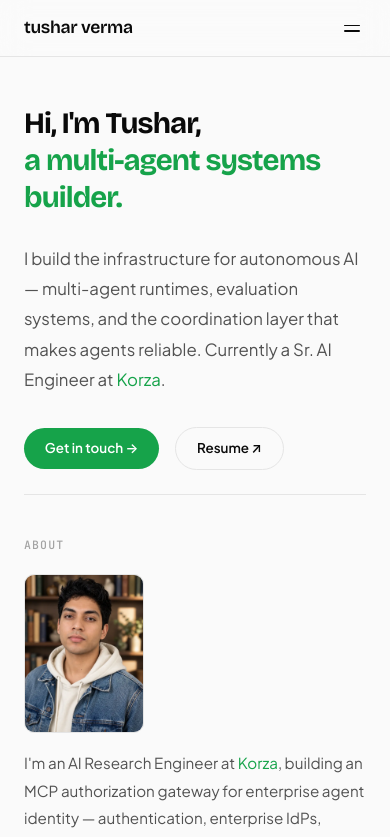
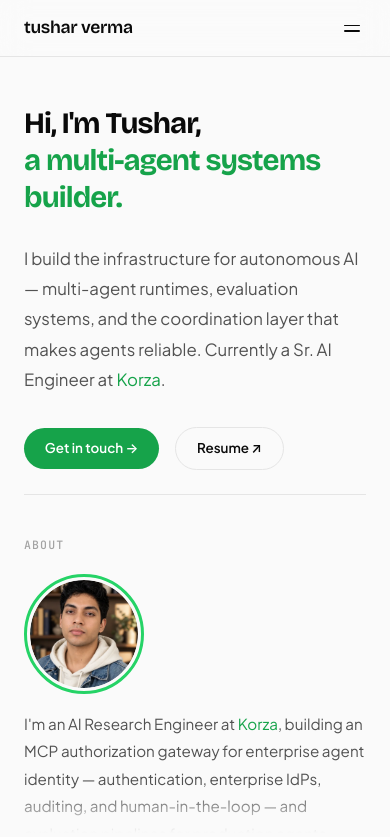
Before and after one commit to vermatushar/vermatushar.github.io, a plain HTML site: page index.html in a window 390 px wide. Shown: the top 837 px of the page. Drawn offline with nearby package versions, Linux system fonts and the light colour scheme.

Commit message:
Let the About portrait fold and expand the intro.
The photo is a circular control with a green ring. The intro starts clipped to the photo on desktop and to a few lines on mobile, and a click reveals the full text.

Co-authored-by: Tushar Verma <vermatushar@users.noreply.github.com>

```diff
--- a/index.html
+++ b/index.html
@@ -75,15 +75,20 @@
       <section class="section" id="about">
         <h2 class="section-label">About</h2>
         <div class="about-layout">
-          <picture>
-            <source srcset="images/tushar.webp" type="image/webp">
-            <img class="about-photo" src="images/tushar.jpg" width="600" height="796" alt="Portrait of Tushar Verma, wearing a denim jacket and cream hoodie, in front of bookshelves">
-          </picture>
+          <div class="about-ring" id="aboutToggle" role="button" tabindex="0" aria-expanded="false" aria-controls="aboutIntro" aria-label="Show full About">
+            <picture>
+              <source srcset="images/tushar.webp" type="image/webp">
+              <img class="about-photo" src="images/tushar.jpg" width="600" height="796" alt="Portrait of Tushar Verma, wearing a denim jacket and cream hoodie, in front of bookshelves">
+            </picture>
+          </div>
+          <div class="about-fold" id="aboutIntro">
           <div class="section-body">
             <p>I'm an AI Research Engineer at <a href="https://www.korza.com" target="_blank" rel="noopener">Korza</a>, building an MCP authorization gateway for enterprise agent identity — authentication, enterprise IdPs, auditing, and human-in-the-loop — and evaluation pipelines for production agents. Previously at <a href="https://www.atomicwork.com" target="_blank" rel="noopener">Atomicwork</a>, where I built the multi-agent runtime powering our agentic service management product — a Gateway-based harness with per-agent context isolation, MCP server integrations, YAML workflow orchestration, and subagent spawning.</p>
             <p>The core problems I live in: <strong>stateful multi-agent coordination</strong>, <strong>domain-specific agent evaluation</strong>, and <strong>code agent harness design</strong>. Before Atomicwork, I was at <strong>SuperAGI Research</strong> building autonomous coding agents (<a href="https://github.com/TransformerOptimus/SuperCoder" target="_blank" rel="noopener">SuperCoder 2.0</a> — #1 open-source on SWE-Bench), cognitive GUI automation (<a href="https://github.com/TransformerOptimus/AutoNode" target="_blank" rel="noopener">AUTONODE</a>), and multi-agent orchestration frameworks.</p>
             <p>I studied ECE at <strong>Netaji Subhas University of Technology</strong> (Delhi), graduating with dual minors in ML and Signal Processing, ranked 3rd in my department. I've also done research stints at <strong>ISRO</strong> and <strong>NTNU Norway</strong>.</p>
             <p>Outside of work, I write — poetry, prose, and the occasional piece on things that aren't code.</p>
+          </div>
+            <div class="about-fade" aria-hidden="true"></div>
           </div>
         </div>
       </section>
--- a/script.js
+++ b/script.js
@@ -78,4 +78,73 @@
       }, 400);
     }, 3000);
   }
+
+  // ---- About fold ----
+  var aboutToggle = document.getElementById('aboutToggle');
+  var aboutIntro = document.getElementById('aboutIntro');
+
+  if (aboutToggle && aboutIntro) {
+    var aboutReduce = window.matchMedia('(prefers-reduced-motion: reduce)').matches;
+
+    function aboutFoldedHeight() {
+      if (window.matchMedia('(max-width: 640px)').matches) {
+        var body = aboutIntro.querySelector('.section-body');
+        var cs = window.getComputedStyle(body);
+        var line = parseFloat(cs.lineHeight);
+        if (!line || isNaN(line)) line = parseFloat(cs.fontSize) * 1.8;
+        return Math.round(line * 4.5);
+      }
+      return aboutToggle.offsetHeight;
+    }
+
+    function aboutSetOpen(open, animate) {
+      var full = aboutIntro.scrollHeight;
+      var fold = aboutFoldedHeight();
+      aboutIntro.classList.toggle('is-expanded', open);
+      aboutToggle.setAttribute('aria-expanded', open ? 'true' : 'false');
+      aboutToggle.setAttribute('aria-label', open ? 'Hide full About' : 'Show full About');
+      if (aboutReduce || !animate) {
+        aboutIntro.style.transition = 'none';
+        aboutIntro.style.maxHeight = (open ? full : fold) + 'px';
+        void aboutIntro.offsetHeight;
+        aboutIntro.style.transition = '';
+      } else if (!open) {
+        aboutIntro.style.maxHeight = full + 'px';
+        void aboutIntro.offsetHeight;
+        aboutIntro.style.maxHeight = fold + 'px';
+      } else {
+        aboutIntro.style.maxHeight = full + 'px';
+      }
+    }
+
+    document.documentElement.classList.add('about-js');
+    aboutSetOpen(false, false);
+
+    aboutToggle.addEventListener('click', function () {
+      var open = aboutToggle.getAttribute('aria-expanded') === 'true';
+      aboutToggle.classList.remove('is-pulse');
+      void aboutToggle.offsetWidth;
+      aboutToggle.classList.add('is-pulse');
+      aboutSetOpen(!open, true);
+    });
+
+    aboutToggle.addEventListener('keydown', function (e) {
+      if (e.key === 'Enter' || e.key === ' ') {
+        e.preventDefault();
+        aboutToggle.click();
+      }
+    });
+
+    aboutToggle.addEventListener('animationend', function () {
+      aboutToggle.classList.remove('is-pulse');
+    });
+
+    var aboutResizeTimer;
+    window.addEventListener('resize', function () {
+      window.clearTimeout(aboutResizeTimer);
+      aboutResizeTimer = window.setTimeout(function () {
+        aboutSetOpen(aboutToggle.getAttribute('aria-expanded') === 'true', false);
+      }, 120);
+    });
+  }
 })();
--- a/style.css
+++ b/style.css
@@ -337,15 +337,92 @@ strong { font-weight: 600; color: var(--text); }
   align-items: start;
 }
 
+.about-ring {
+  width: 148px;
+  height: 148px;
+  box-sizing: border-box;
+  border-radius: 50%;
+  border: 3px solid #25D366;
+  padding: 3px;
+  background: var(--bg);
+  cursor: pointer;
+  display: block;
+  transition: transform 0.2s ease, box-shadow 0.2s ease;
+}
+
+.about-ring picture {
+  display: block;
+  width: 100%;
+  height: 100%;
+  border-radius: 50%;
+  overflow: hidden;
+}
+
 .about-photo {
-  width: 148px;
-  aspect-ratio: 600 / 796;
-  height: auto;
+  width: 100%;
+  height: 100%;
+  aspect-ratio: auto;
   object-fit: cover;
   object-position: center 18%;
-  border-radius: 10px;
-  border: 1px solid var(--border);
+  border-radius: 50%;
+  border: 0;
+  display: block;
   background: var(--bg-alt);
+}
+
+.about-ring:hover {
+  transform: scale(1.04);
+  box-shadow: 0 0 0 4px rgba(37, 211, 102, 0.22);
+}
+
+.about-ring:focus-visible {
+  outline: 2px solid #25D366;
+  outline-offset: 4px;
+  transform: scale(1.04);
+  box-shadow: 0 0 0 4px rgba(37, 211, 102, 0.28);
+}
+
+.about-ring.is-pulse {
+  animation: about-ring-pulse 480ms ease;
+}
+
+@keyframes about-ring-pulse {
+  0% { box-shadow: 0 0 0 0 rgba(37, 211, 102, 0.5); }
+  100% { box-shadow: 0 0 0 12px rgba(37, 211, 102, 0); }
+}
+
+.about-fold { position: relative; }
+
+.about-fade { display: none; }
+
+html.about-js .about-fold {
+  overflow: hidden;
+  transition: max-height 480ms ease;
+}
+
+html.about-js .about-fade {
+  display: block;
+  position: absolute;
+  left: 0;
+  right: 0;
+  bottom: 0;
+  height: 2.6rem;
+  background: linear-gradient(to bottom, rgba(250, 250, 250, 0), var(--bg));
+  opacity: 1;
+  pointer-events: none;
+  transition: opacity 480ms ease;
+}
+
+html.about-js .about-fold.is-expanded .about-fade { opacity: 0; }
+
+@media (prefers-reduced-motion: reduce) {
+  .about-ring,
+  html.about-js .about-fold,
+  html.about-js .about-fade {
+    transition: none;
+  }
+
+  .about-ring.is-pulse { animation: none; }
 }
 
 /* — SECTIONS — */
@@ -1035,7 +1112,10 @@ strong { font-weight: 600; color: var(--text); }
     gap: 1rem;
   }
 
-  .about-photo { width: 120px; }
+  .about-ring {
+    width: 120px;
+    height: 120px;
+  }
 
   .paper-full {
     grid-template-columns: 1fr;
```
